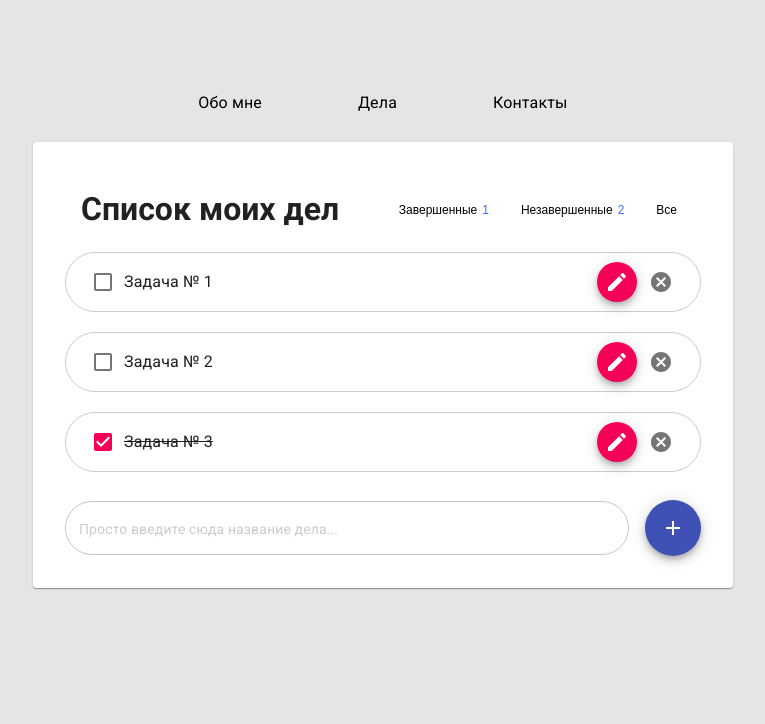
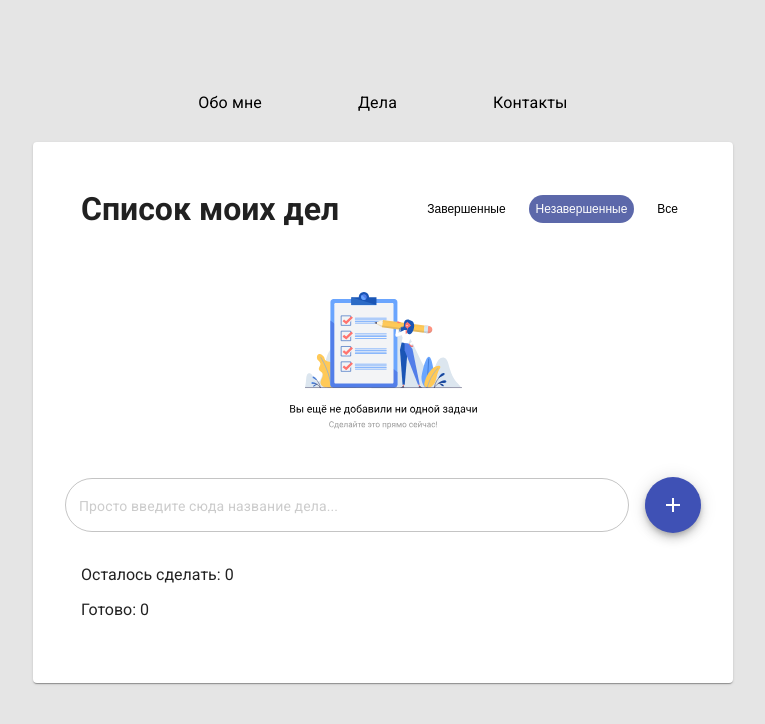
Before and after one commit to WebHeroSchool/avi_2todo, a React (Create React App) app: page /todo in a window 1280 px wide. Shown: the top 724 px of the page, without its empty margins (257-1022 px from the left). Built offline with nearby package versions, Linux system fonts and the light colour scheme.

Commit message:
filters - пока не работают

```diff
--- /dev/null
+++ b/src/components/Filters/Filters.js
@@ -0,0 +1,26 @@
+import React from 'react';
+import FiltersItem from '../FiltersItem/FiltersItem';
+import styles from './Filters.module.css';
+
+export default function Filters(
+  { filterItems,
+    onClickFilterActive
+  }) {
+
+    return (
+      <div className={styles.filters}>
+        {filterItems.map((item) => {
+          return (
+            <FiltersItem
+              key={item.id}
+              id={item.id}
+              value={item.value}
+              isActive={item.isActive}
+              onClickFilterActive={onClickFilterActive}
+            />
+          )
+        })}
+      </div>
+    );
+
+}
--- /dev/null
+++ b/src/components/Filters/Filters.module.css
@@ -0,0 +1,20 @@
+.filterBtn {
+  font-style: normal;
+  font-weight: normal;
+  font-size: 12px;
+  line-height: 14px;
+  background-color: transparent;
+  border-color: transparent;
+  outline: none;
+  cursor: pointer;
+}
+
+.filterBtn:not(:last-child) {
+  margin-right: 16px;
+}
+
+.filterBtn span {
+  display: inline-block;
+  padding-left: 5px;
+  color: #356EFF;
+}
--- /dev/null
+++ b/src/components/FiltersItem/FiltersItem.js
@@ -0,0 +1,29 @@
+import React from 'react';
+import classnames from 'classnames';
+import styles from './FiltersItem.module.css';
+
+export default function FiltersItem(
+  { id,
+    value,
+    onClickFilterActive,
+    isActive
+  }) {
+
+    return (
+      <button
+        key={id}
+        value={value}
+        id={id}
+        onClick={() => onClickFilterActive(id)}
+        className={
+          classnames({
+            [styles.filterBtn]: true,
+            [styles.active]: isActive
+          })
+        }
+        >
+        {value}
+      </button>
+    );
+
+}
--- /dev/null
+++ b/src/components/FiltersItem/FiltersItem.module.css
@@ -0,0 +1,31 @@
+.filterBtn {
+  padding: 5px;
+  font-style: normal;
+  font-weight: normal;
+  font-size: 12px;
+  line-height: 14px;
+  background-color: transparent;
+  border-color: transparent;
+  outline: none;
+  cursor: pointer;
+}
+
+.filterBtn:not(:last-child) {
+  margin-right: 16px;
+}
+
+.active {
+  color: #ffffff;
+  background-color: #5c68aa;
+  border-radius: 20px;
+}
+
+.filterBtn span {
+  display: inline-block;
+  padding-left: 5px;
+  color: #356EFF;
+}
+
+.active span {
+  color: #ffffff;
+}
--- a/src/components/Footer/Footer.js
+++ b/src/components/Footer/Footer.js
@@ -2,7 +2,11 @@ import React from 'react';
 import PropTypes from 'prop-types';
 import styles from './Footer.module.css';
 
-const Footer = ({ count }) => (<div className={styles.wrapper}>Осталось сделать: {count}</div>);
+const Footer = ({ activeTaskCount, noActiveTaskCount }) => (
+  <div className={styles.wrapper}>
+    <p>Осталось сделать: {activeTaskCount}</p>
+    <p>Готово: {noActiveTaskCount}</p>
+  </div>);
 
 Footer.propTypes = {
   count: PropTypes.number.isRequired
--- a/src/components/Item/Item.js
+++ b/src/components/Item/Item.js
@@ -36,9 +36,6 @@ class Item extends React.Component {
           root: isDone && styles.done
         }} />
         <ListItemSecondaryAction>
-          <Fab color="secondary" aria-label="edit" size="small">
-            <EditIcon />
-          </Fab>
           <IconButton aria-label="delete">
             <DeleteIcon onClick={() => onClickDelete(id)}/>
           </IconButton>
--- a/src/components/ItemList/ItemList.js
+++ b/src/components/ItemList/ItemList.js
@@ -12,12 +12,13 @@ const useStyles = makeStyles((theme) => ({
   },
 }));
 
-export default function ItemList( {items, id, onClickDone, onClickDelete} ) {
+export default function ItemList({
+  items, id, onClickDone, onClickDelete, sort }) {
   const classes = useStyles();
 
  return (
     <List className={classes.root}>
-      {items.map((item) => {
+      {sort.map((item) => {
         return (
           <Item
             key={item.id}
--- a/src/components/Todo/Todo.js
+++ b/src/components/Todo/Todo.js
@@ -1,6 +1,8 @@
 import React, { useState } from 'react';
 import InputItem from '../InputItem/InputItem';
 import ItemList from '../ItemList/ItemList';
+import Filters from '../Filters/Filters';
+import Footer from '../Footer/Footer';
 
 import styles from './Todo.module.css';
 
@@ -8,29 +10,31 @@ import addTaskPic from './img/addTask.svg';
 
 const Todo = () => {
   const initialState = {
-    count: 3,
-    items: [
+    count: 0,
+    items: [],
+    filterName: '',
+    filterItems: [
       {
-        value: 'Задача № 1',
-        isDone: false,
-        id: 1
+        id: 1,
+        value: "Завершенные",
+        isActive: false
       },
       {
-        value: 'Задача № 2',
-        isDone: false,
-        id: 2
+        id: 2,
+        value: "Незавершенные",
+        isActive: true
       },
       {
-        value: 'Задача № 3',
-        isDone: true,
-        id: 3
-      }
-    ]
+        id: 3,
+        value: "Все",
+        isActive: false
+      },
+    ],
   }
 
   const [todoItem, setTodoItem] = useState(initialState.items);
+  const [filterItem, setFilterItem] = useState(initialState.filterItems);
   const [count, setCount] = useState(initialState.count);
-
 
   const onClickDone = id => {
     const newItemList =  todoItem.map(item => {
@@ -63,62 +67,71 @@ const Todo = () => {
     setCount(count => count + 1);
   }
 
+  let sortlist = todoItem;
+  const onClickFilterList = (sortlist, filterName) => {
 
-  const completedItems = todoItem.filter(item => item.isDone === true);
-  const uncompletedItems = todoItem.filter(item => item.isDone === false);
+    if (filterName === 'Завершенные') {
+      sortlist = todoItem.filter(item => item.isDone);
+    } else if (filterName === 'Незавершенные') {
+      sortlist = todoItem.filter(item => !item.isDone);
+    } else if (filterName === 'Все') {
+      sortlist = todoItem;
+    } else {
+      sortlist = todoItem;
+    }
+    console.log(sortlist, filterName);
+    return sortlist;
+  };
 
-  const onClickCompleted = () => {
-    const completedItems = todoItem.filter(item => item.isDone === true);
-    setTodoItem(completedItems);
-  }
 
-  const onClickUncompleted = () => {
-    const uncompletedItems = todoItem.filter(item => item.isDone === false);
-    setTodoItem(uncompletedItems);
-  }
+  const onClickFilterActive = (id, sortlist, filterName) => {
+    const newFilterList = filterItem.map(item => {
+      const newFilter = { ...item };
+      if (item.id === id) {
+        newFilter.isActive = true;
+        filterName = item.value;
+
+        onClickFilterList(sortlist, filterName);
+
+      } else {
+        newFilter.isActive = false;
+      }
+      return newFilter;
+    });
+
+    setFilterItem(newFilterList);
+  };
+
+
+
 
   return (<div className={styles.wrapper}>
 
     <header className={styles.header}>
       <h1 className={styles.title}>Список моих дел</h1>
-      <div className={styles.filters} >
-        <button
-          type="button"
-          className={styles.filterBtn}
-          onClick={onClickCompleted}
-          >
-          Завершенные
-          <span>{completedItems.length}</span>
-        </button>
-        <button
-          type="button"
-          className={styles.filterBtn}
-          onClick={onClickUncompleted}
-        >
-          Незавершенные
-          <span>{uncompletedItems.length}</span>
-        </button>
-        <button
-          type="button"
-          className={styles.filterBtn}
-        >
-          Все
-        </button>
-      </div>
+
+      <Filters
+        filterItems={filterItem}
+        onClickFilterActive={onClickFilterActive}
+      />
 
     </header>
-
 
     {(count === 0) ? <img className={styles.pic} src={addTaskPic} width="321" height="233" alt="нет дел" />
       : <ItemList
         items={todoItem}
         onClickDone={onClickDone}
         onClickDelete={onClickDelete}
+        sort={sortlist}
     />
     }
 
     <InputItem onClickAdd={onClickAdd} />
 
+   <Footer
+      activeTaskCount={todoItem.filter(item => !item.isDone).length}
+      noActiveTaskCount={todoItem.filter(item => item.isDone).length}
+    />
   </div>
   );
 }
```
Also changed, not shown: 1 other file (tests, documents, lock files or other folders).
